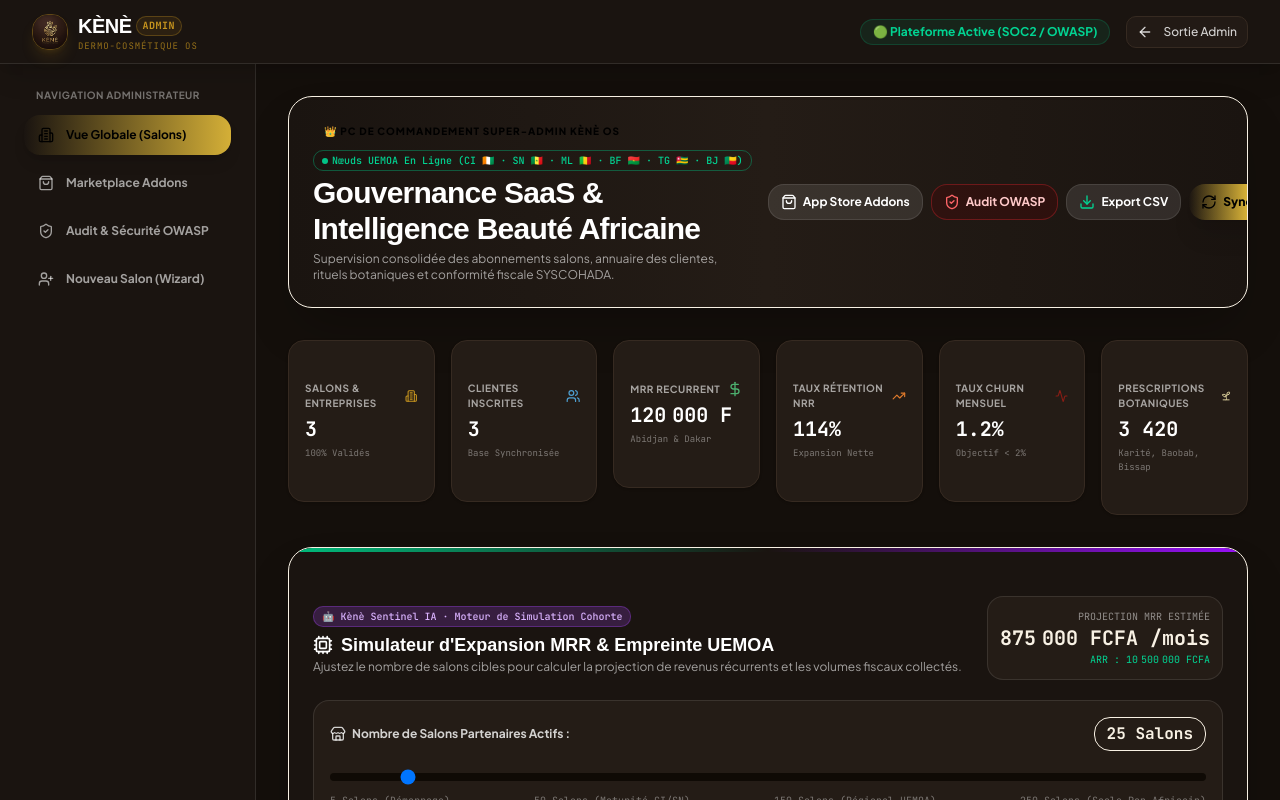
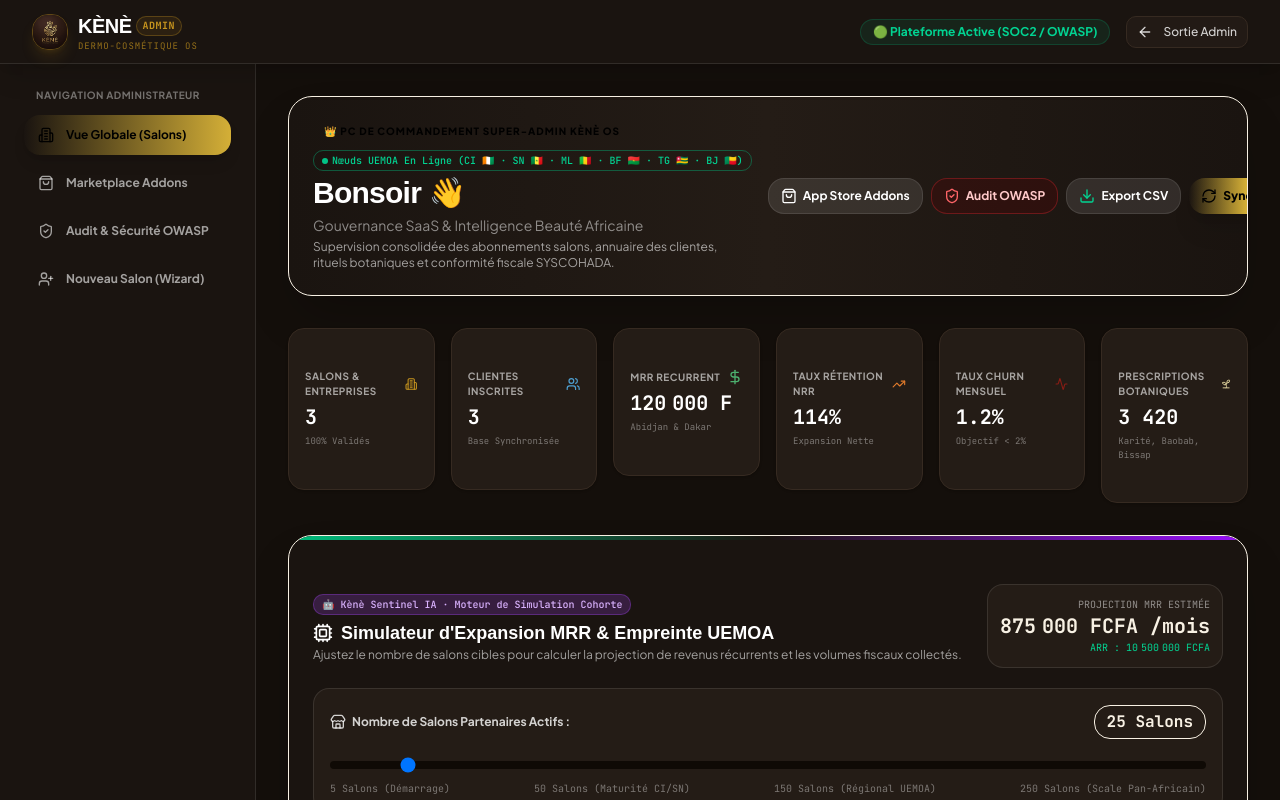
Before and after one commit to Fenezara/kene-os, a Next.js app: page /admin in a window 1280 px wide. Shown: the top 800 px of the page. Built offline with nearby package versions, Linux system fonts and the light colour scheme; a web font is replaced by a local one.

Commit message:
fix(dashboard): personalize greetings across Pro and Admin dashboards with logged-in user name

```diff
--- a/src/app/(admin)/admin/page.tsx
+++ b/src/app/(admin)/admin/page.tsx
@@ -156,6 +156,20 @@ export default function AdminDashboardPage() {
   const projectedMRR = projectedSalons * 35000;
   const projectedARR = projectedMRR * 12;
 
+  const [adminName, setAdminName] = useState('');
+
+  useEffect(() => {
+    if (typeof window !== 'undefined') {
+      try {
+        const savedUser = localStorage.getItem('kene_user');
+        if (savedUser) {
+          const u = JSON.parse(savedUser);
+          if (u.name) setAdminName(u.name);
+        }
+      } catch {}
+    }
+  }, []);
+
   if (loading) {
     return (
       <div className="flex h-[50vh] items-center justify-center">
@@ -181,8 +195,11 @@ export default function AdminDashboardPage() {
             </Badge>
           </div>
           <h1 className="text-2xl sm:text-3xl font-display font-black text-white tracking-tight">
-            Gouvernance SaaS & Intelligence Beauté Africaine
-          </h1>
+              {new Date().getHours() < 12 ? 'Bonjour' : new Date().getHours() < 18 ? 'Bon après-midi' : 'Bonsoir'}{adminName ? `, ${adminName}` : ''} 👋
+            </h1>
+            <p className="text-sm text-white/50 font-sans">
+              Gouvernance SaaS & Intelligence Beauté Africaine
+            </p>
           <p className="text-xs text-white/60 max-w-2xl">
             Supervision consolidée des abonnements salons, annuaire des clientes, rituels botaniques et conformité fiscale SYSCOHADA.
           </p>
--- a/src/app/(pro)/dashboard/page.tsx
+++ b/src/app/(pro)/dashboard/page.tsx
@@ -235,7 +235,7 @@ export default function ProDashboardPage() {
             </div>
 
             <h1 className="text-2xl sm:text-4xl font-display font-black text-white tracking-tight leading-tight">
-              {greeting}{ownerName && ownerName !== tenantName && !ownerName.toLowerCase().includes('institut') ? `, ${ownerName} 👋` : ' 👋'}
+              {greeting}{ownerName ? `, ${ownerName}` : ''} 👋
             </h1>
             <p className="text-xs sm:text-sm text-white/60 font-sans max-w-xl">
               Tableau de bord de pilotage dermo-cosmétique & gestion intégrée de votre salon.
```
